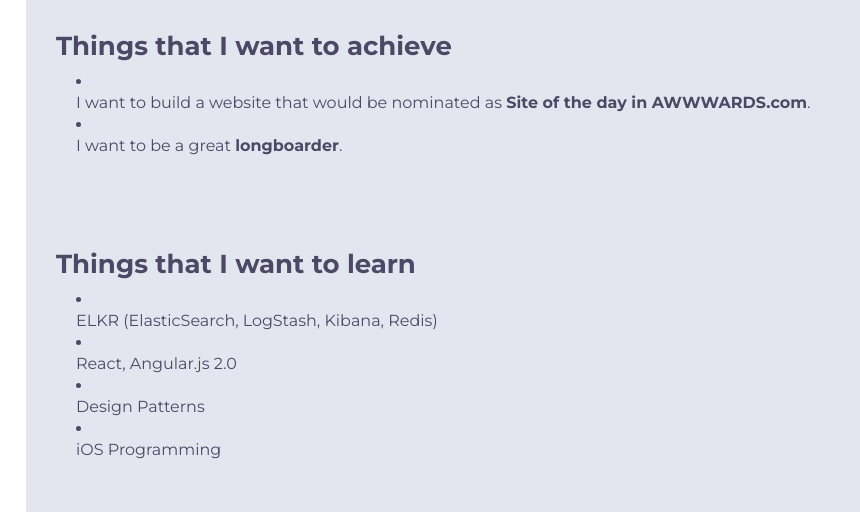
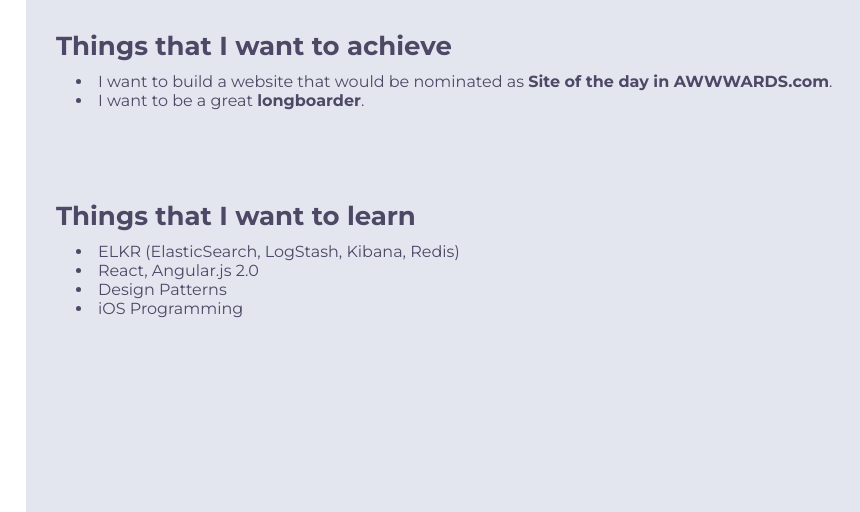
Before and after one commit to jiyonghong/jiyonghong.github.io, a plain HTML site: page future/index.html in a window 1280 px wide. Shown: the top 512 px of the page, 124-984 px from the left. Drawn offline with Linux system fonts and the light colour scheme.

Commit message:
Firefox p tag in li bug fix

```diff
--- a/future/index.html
+++ b/future/index.html
@@ -69,10 +69,10 @@
   <h2>Things that I want to achieve</h2>
   <ul>
     <li>
-      <p>I want to build a website that would be nominated as <b>Site of the day in AWWWARDS.com</b>.</p>
+      <span>I want to build a website that would be nominated as <b>Site of the day in AWWWARDS.com</b>.</span>
     </li>
     <li>
-      <p>I want to be a great <b>longboarder</b>.</p>
+      <span>I want to be a great <b>longboarder</b>.</span>
     </li>
   </ul>
 </article>
@@ -80,16 +80,16 @@
   <h2>Things that I want to learn</h2>
   <ul>
     <li>
-      <p>ELKR (ElasticSearch, LogStash, Kibana, Redis)</p>
+      <span>ELKR (ElasticSearch, LogStash, Kibana, Redis)</span>
     </li>
     <li>
-      <p>React, Angular.js 2.0</p>
+      <span>React, Angular.js 2.0</span>
     </li>
     <li>
-      <p>Design Patterns</p>
+      <span>Design Patterns</span>
     </li>
     <li>
-      <p>iOS Programming</p>
+      <span>iOS Programming</span>
     </li>
   </ul>
 </article>
```
Also changed, not shown: index.html (+5 -5 lines), 1 other file.
